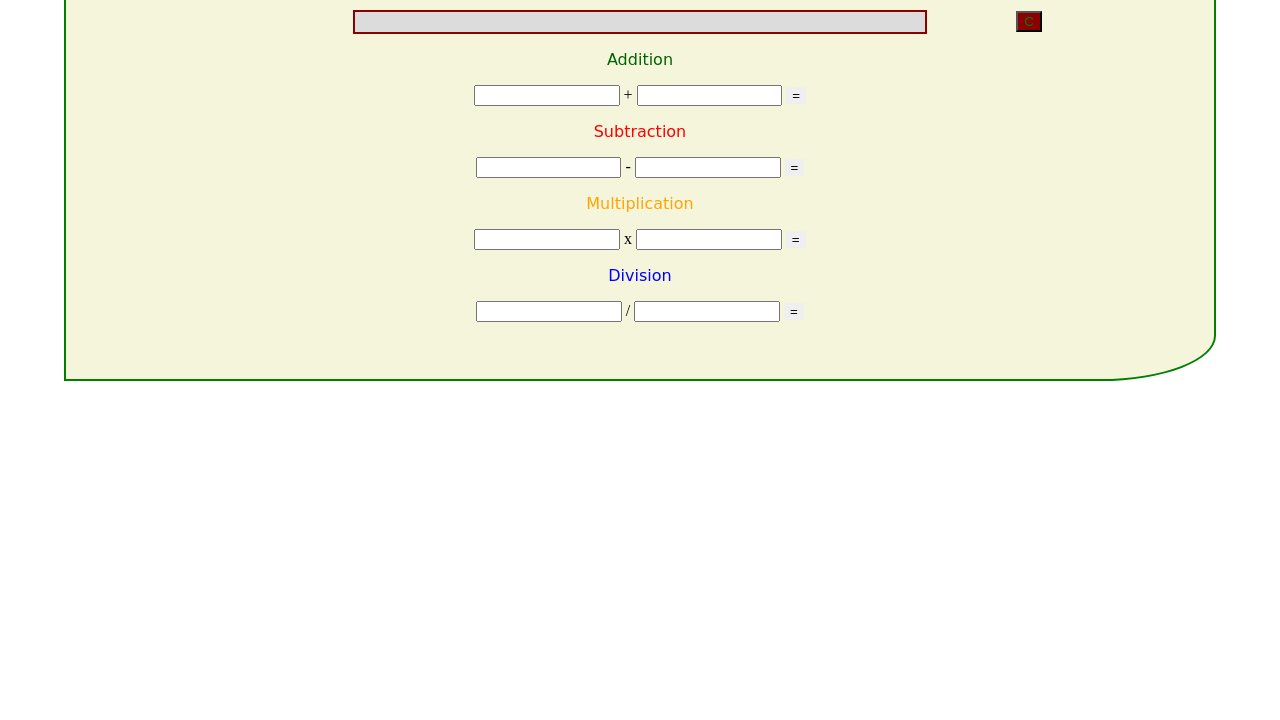
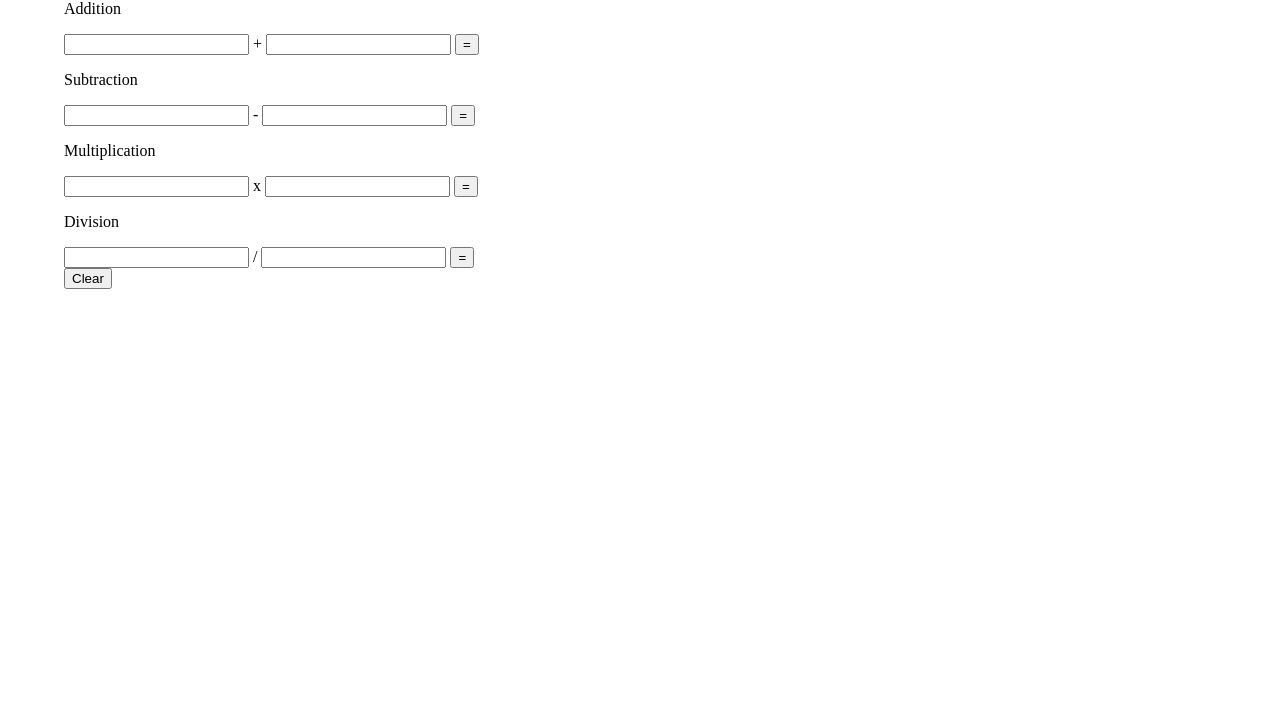
Before and after one commit to omidijibts/JScalculator, a plain HTML site: page index.html in a window 1280 px wide. Shown: the part 80-800 px from the top of the page. Drawn offline with Linux system fonts and the light colour scheme.

Commit message:
edited html

```diff
--- a/index.html
+++ b/index.html
@@ -8,11 +8,9 @@
 <body>
 
 
-    <div class="content">
-    <h1 style="text-align: center;color: green;">JS Calculator</h1>
-    <div style="position: relative;width: 50%;margin-left: 25%;margin-right: 25%;"><p id="display" style="border: 2px solid darkred;text-align: center;height: 20px;background-color:gainsboro;grid-column: 1/5;"></p>
-    <button style="position: absolute;top: 5%;right: -20%;background-color: darkred;color: green;" onclick="cleanUp()">C</button>
-       </div>
+    <h1>JS Calculator</h1>
+        <p id="display"></p>
+
         <script>
         function cleanUp(){
             document.getElementsByTagName('input')[0].value='';
@@ -26,11 +24,13 @@
             document.getElementsByTagName('p')[0].innerHTML='';}
         </script>
 
-    <div class="others" style="width: 60%;margin-left: 20%;margin-right: 20%;text-align: center;padding-bottom: 5%;">
+    <main class="others">
 
-    <p style="color: darkgreen;font-family: cursive;">Addition</p>
-    <input onclick="clearForAdd()" style="width: 20%;" id="first" value=""> + <input onclick="clearForAdd()" style="width: 20%;" id="second" value="">
-    <button onclick="addition()" style="border: none;">=</button>
+    <p>Addition</p>
+    <div class="item">
+    <input onclick="clearForAdd()" id="first" value=""> + <input onclick="clearForAdd()" id="second" value="">
+    <button onclick="addition()">=</button>
+    </div>
     <script>
         function clearForAdd(){
             document.getElementsByTagName('input')[2].value='';
@@ -41,9 +41,7 @@
             document.getElementsByTagName('input')[7].value='';
             document.getElementsByTagName('p')[0].innerHTML='';
         }
-        </script>
 
-    <script>
         function addition(){
         x= document.getElementById("first").value;
         y= document.getElementById("second").value;
@@ -53,9 +51,12 @@
         </script>
 
 
-    <p style="color: red;font-family: cursive;">Subtraction</p>
-    <input onclick="clearForSub()" style="width: 20%;" id="third" value=""> - <input onclick="clearForSub()" style="width: 20%;" id="fourth" value="">
-    <button onclick="subtraction()" style="border: none;">=</button>
+
+    <p>Subtraction</p>
+    <div class="item">
+    <input onclick="clearForSub()" id="third" value=""> - <input onclick="clearForSub()" id="fourth" value="">
+    <button onclick="subtraction()">=</button>
+    </div>
     <script>
         function clearForSub(){
             document.getElementsByTagName('input')[0].value='';
@@ -66,9 +67,7 @@
             document.getElementsByTagName('input')[7].value='';
             document.getElementsByTagName('p')[0].innerHTML='';
         }
-        </script>
 
-    <script>
         function subtraction(){
         x= document.getElementById("third").value;
         y= document.getElementById("fourth").value;
@@ -78,9 +77,12 @@
         </script>
 
 
-    <p style="color: orange;font-family: cursive;">Multiplication</p>
-    <input onclick="clearForMul()" style="width: 20%;" id="fifth" value=""> x <input onclick="clearForMul()" style="width: 20%;" id="sixth" value="">
-    <button onclick="multiplication()" style="border: none;">=</button>
+
+    <p>Multiplication</p>
+    <div class="item">
+    <input onclick="clearForMul()" id="fifth" value=""> x <input onclick="clearForMul()" id="sixth" value="">
+    <button onclick="multiplication()">=</button>
+    </div>
     <script>
         function clearForMul(){
             document.getElementsByTagName('input')[0].value='';
@@ -91,9 +93,7 @@
             document.getElementsByTagName('input')[7].value='';
             document.getElementsByTagName('p')[0].innerHTML='';
         }
-        </script>
 
-    <script>
         function multiplication(){
         x= document.getElementById("fifth").value;
         y= document.getElementById("sixth").value;
@@ -103,9 +103,12 @@
         </script>
 
 
-    <p style="color: blue;font-family: cursive;">Division</p>
-    <input onclick="clearForDiv()" style="width: 20%;" id="seventh" value=""> / <input onclick="clearForDiv()" style="width: 20%;" id="eighth" value="">
-    <button onclick="division()" style="border: none;">=</button>
+
+    <p>Division</p>
+    <div class="item">
+    <input onclick="clearForDiv()" id="seventh" value=""> / <input onclick="clearForDiv()" id="eighth" value="">
+    <button onclick="division()">=</button>
+    </div>
     <script>
         function clearForDiv(){
             document.getElementsByTagName('input')[0].value='';
@@ -116,9 +119,7 @@
             document.getElementsByTagName('input')[5].value='';
             document.getElementsByTagName('p')[0].innerHTML='';
         }
-        </script>
 
-    <script>
         function division(){
         x= document.getElementById("seventh").value;
         y= document.getElementById("eighth").value;
@@ -127,7 +128,14 @@
     }
         </script>
 
-    </div>
-    </div>
+    <button onclick="cleanUp()">Clear</button>
+
+
+
+    </main>
+
+
+
+
 </body>
 </html>
```
Lines whose indentation alone changed are shown as unchanged.
